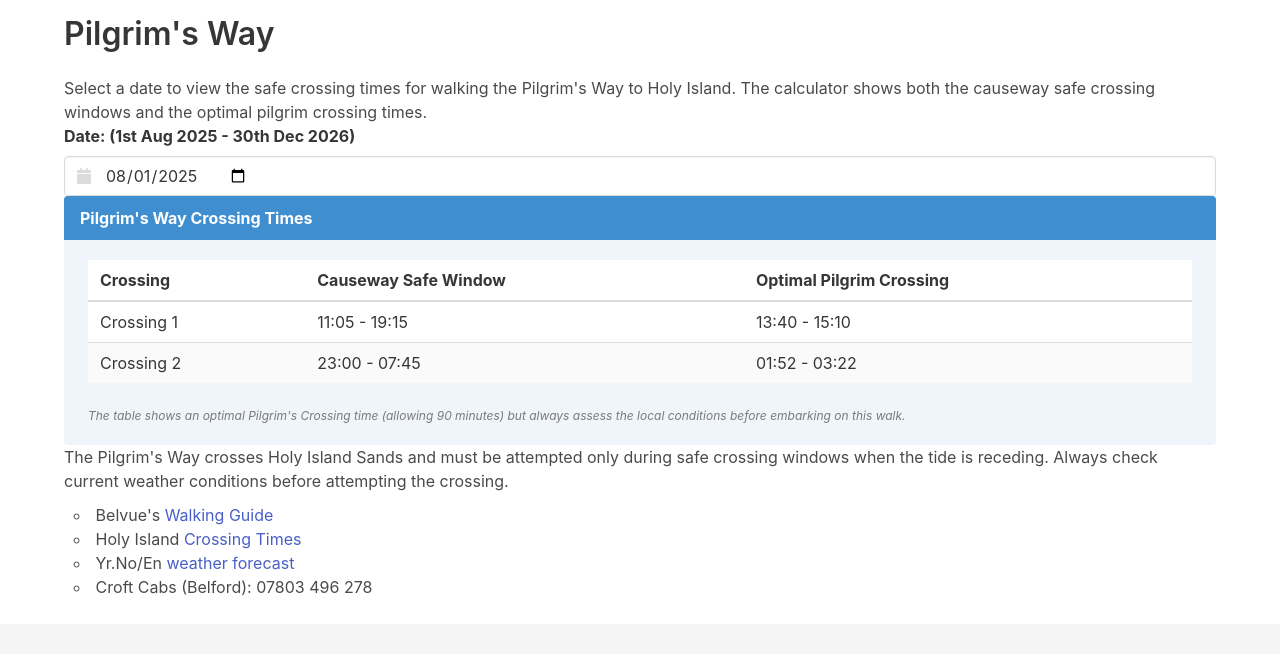
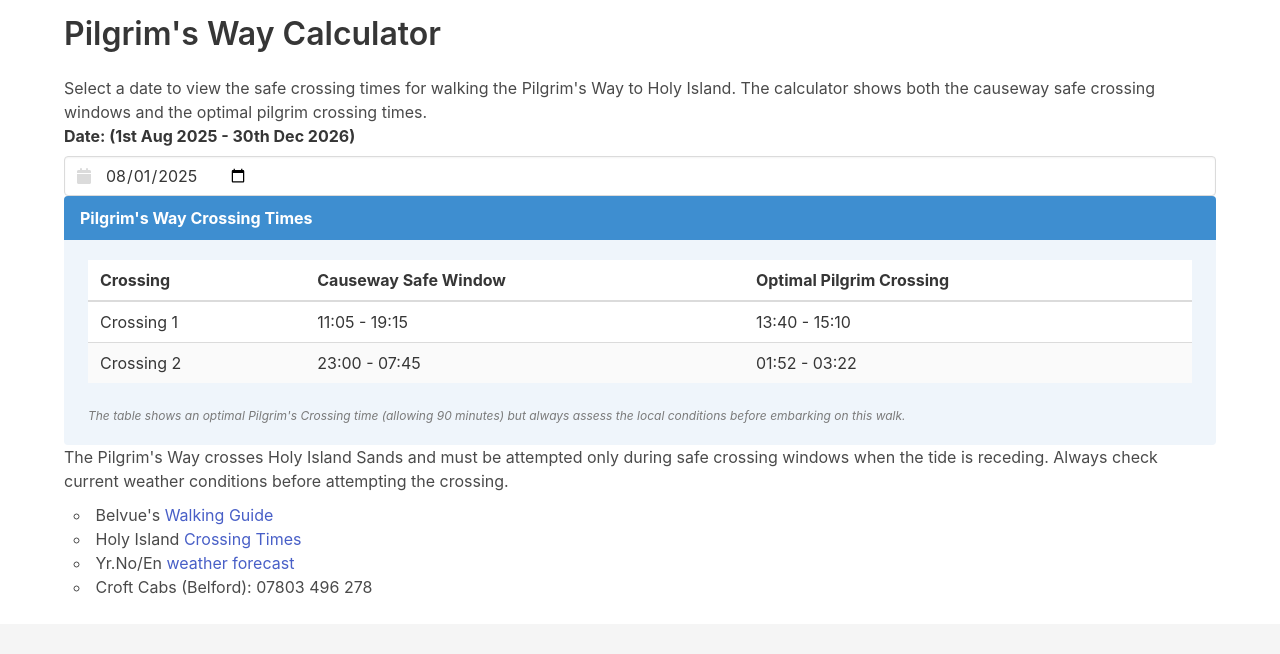
Before and after one commit to jonathancraddock/holyisland-cross, a website: page index.html in a window 1280 px wide. Shown: the top 654 px of the page. Drawn offline with nearby package versions, Linux system fonts and the light colour scheme; no server answers.

Commit message:
Updated title / heading

```diff
--- a/index.html
+++ b/index.html
@@ -4,7 +4,7 @@
 <head>
 <meta charset="UTF-8">
 <meta name="viewport" content="width=device-width, initial-scale=1.0">
-<title>Pilgrim's Way Calculator</title>
+<title>Pilgrim's Way</title>
 
 <link rel="icon" type="image/png" href="/user/themes/mootparadox/images/favicon.png">
 <link rel="canonical" href="https://mootparadox.com/webapp/pilgrim">
@@ -23,7 +23,7 @@
 <body>
 <section class="section">
 <div class="container">
-<h1 class="title">Pilgrim's Way</h1>
+<h1 class="title">Pilgrim's Way Calculator</h1>
 
 <block>
   <p>Select a date to view the safe crossing times for walking the Pilgrim's Way to Holy Island. The calculator shows both the causeway safe crossing windows and the optimal pilgrim crossing times.</p>
```
